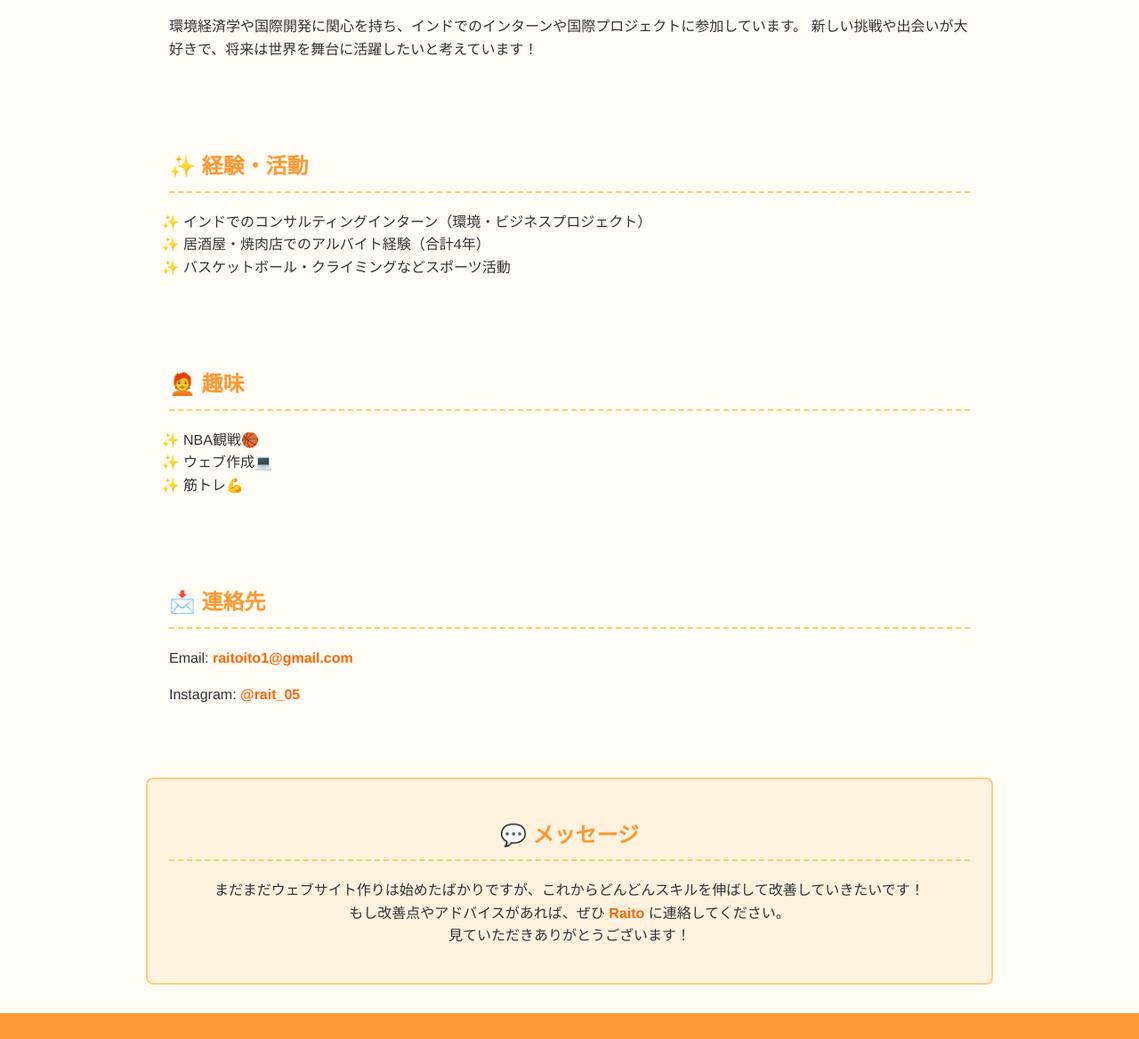
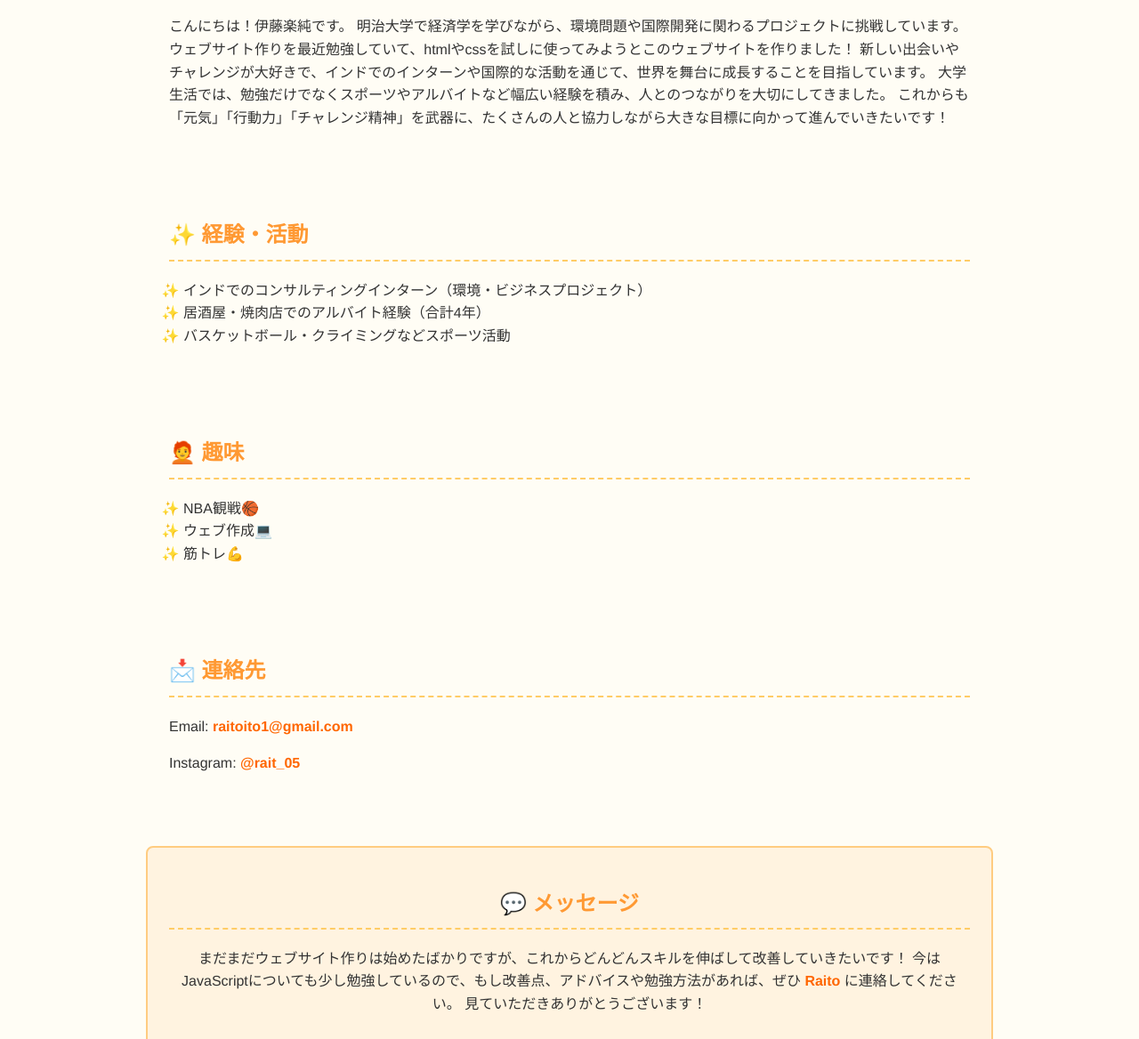
Before and after one commit to raito-ito/raito-ito.github.io, a plain HTML site: page index.html in a window 1280 px wide. Shown: the part 581-1749 px from the top of the page at 89% size. Drawn offline with Linux system fonts and the light colour scheme.

Commit message:
bunshoukousinn

```diff
--- a/index.html
+++ b/index.html
@@ -3,7 +3,7 @@
 <head>
   <meta charset="UTF-8">
   <meta name="viewport" content="width=device-width, initial-scale=1.0">
-  <title>伊藤ライト - 自己紹介</title>
+  <title>伊藤楽純 - 自己紹介</title>
   <link rel="stylesheet" href="css/common.css">
 </head>
 <body>
@@ -16,8 +16,14 @@
   <section class="about">
     <h2>🌟 自己紹介</h2>
     <p>
-      環境経済学や国際開発に関心を持ち、インドでのインターンや国際プロジェクトに参加しています。
-      新しい挑戦や出会いが大好きで、将来は世界を舞台に活躍したいと考えています！
+      こんにちは！伊藤楽純です。
+     明治大学で経済学を学びながら、環境問題や国際開発に関わるプロジェクトに挑戦しています。
+     ウェブサイト作りを最近勉強していて、htmlやcssを試しに使ってみようとこのウェブサイトを作りました！
+
+新しい出会いやチャレンジが大好きで、インドでのインターンや国際的な活動を通じて、世界を舞台に成長することを目指しています。
+大学生活では、勉強だけでなくスポーツやアルバイトなど幅広い経験を積み、人とのつながりを大切にしてきました。
+
+これからも「元気」「行動力」「チャレンジ精神」を武器に、たくさんの人と協力しながら大きな目標に向かって進んでいきたいです！
     </p>
   </section>
 
@@ -47,8 +53,8 @@
   <section class="message">
     <h2>💬 メッセージ</h2>
     <p>
-      まだまだウェブサイト作りは始めたばかりですが、これからどんどんスキルを伸ばして改善していきたいです！ <br>
-      もし改善点やアドバイスがあれば、ぜひ <a href="https://www.instagram.com/rait_05" target="_blank">Raito</a> に連絡してください。  <br>
+      まだまだウェブサイト作りは始めたばかりですが、これからどんどんスキルを伸ばして改善していきたいです！
+      今はJavaScriptについても少し勉強しているので、もし改善点、アドバイスや勉強方法があれば、ぜひ <a href="https://www.instagram.com/rait_05" target="_blank">Raito</a> に連絡してください。
       見ていただきありがとうございます！
     </p>
   </section>
```
Also changed, not shown: html2.html (added, +9 -0 lines), js/index.js (added).
